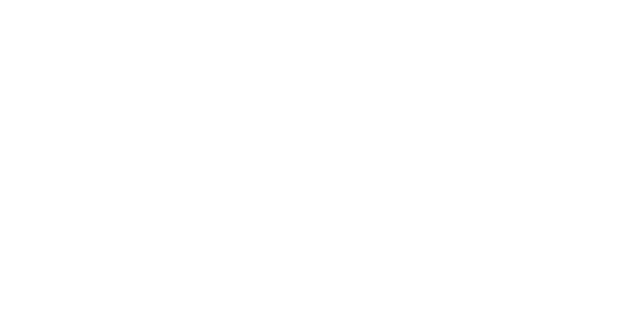
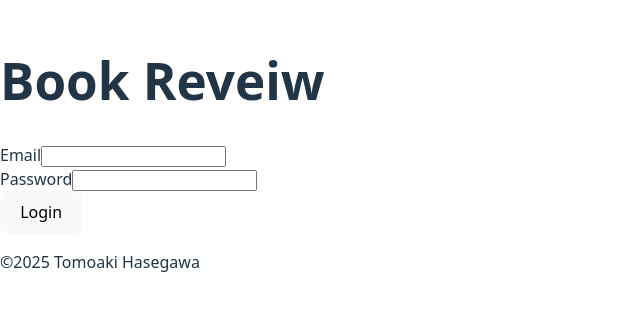
Before and after one commit to seicho811/my-book-review-app, a React (Vite) app: page / in a window 1280 px wide. Shown: the part 246-556 px from the top of the page, without its empty margins (0-640 px from the left). Built offline with nearby package versions, Linux system fonts and the light colour scheme.

Commit message:
feat: add components: Header, Footer, LoginForm

```diff
--- a/src/App.tsx
+++ b/src/App.tsx
@@ -1,5 +1,15 @@
+import Header from "./components/Header";
+import LoginForm from "./components/LoginForm";
+import Footer from "./components/Footer";
+
 function App() {
-  return <></>;
+  return (
+    <>
+      <Header />
+      <LoginForm />
+      <Footer />
+    </>
+  );
 }
 
 export default App;
--- /dev/null
+++ b/src/components/Footer.tsx
@@ -0,0 +1,7 @@
+export default function Footer() {
+  return (
+    <footer>
+      <p className="footer">&copy;2025 Tomoaki Hasegawa</p>
+    </footer>
+  );
+}
--- /dev/null
+++ b/src/components/Header.tsx
@@ -0,0 +1,7 @@
+export default function Header() {
+  return (
+    <header>
+      <h1>Book Reveiw</h1>
+    </header>
+  );
+}
--- /dev/null
+++ b/src/components/LoginForm.tsx
@@ -0,0 +1,40 @@
+import { useState } from "react";
+
+export default function LoginForm() {
+  const [email, setEmail] = useState("");
+  const [password, setPassword] = useState("");
+
+  function handleSubmit() {
+    return;
+  }
+
+  return (
+    <form onSubmit={handleSubmit}>
+      <div>
+        <label htmlFor="email">Email</label>
+        <input
+          id="email"
+          name="email"
+          type="email"
+          value={email}
+          onChange={(e) => {
+            setEmail(e.target.value);
+          }}
+        />
+      </div>
+      <div>
+        <label htmlFor="passsowrd">Password</label>
+        <input
+          id="password"
+          name="password"
+          type="password"
+          value={password}
+          onChange={(e) => {
+            setPassword(e.target.value);
+          }}
+        />
+      </div>
+      <button type="submit">Login</button>
+    </form>
+  );
+}
```
